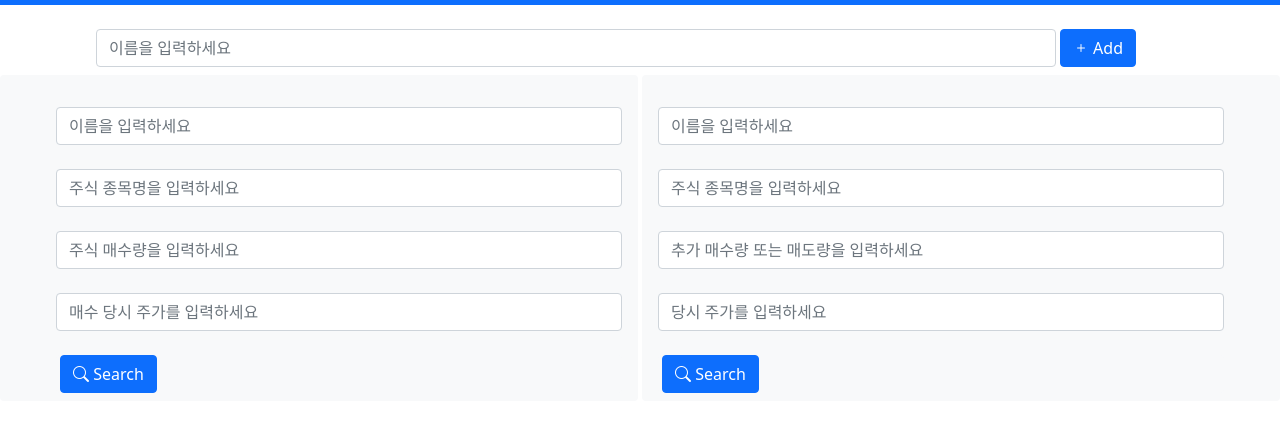
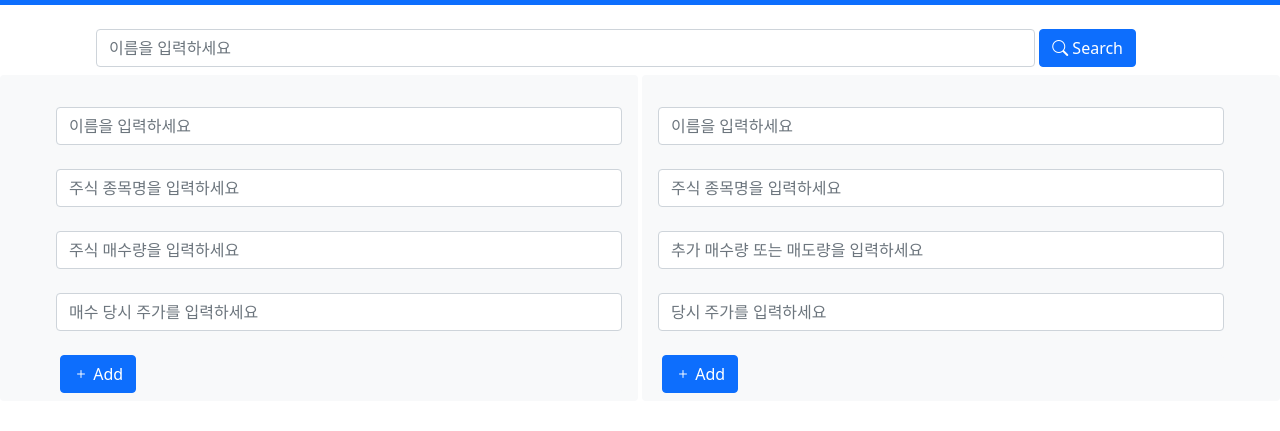
Before and after one commit to be9904/OSS_Collab, a plain HTML site: page index.html in a window 1280 px wide. Shown: the part 45-476 px from the top of the page. Drawn offline with nearby package versions, Linux system fonts and the light colour scheme.

Commit message:
changes made icon

```diff
--- a/index.html
+++ b/index.html
@@ -44,106 +44,9 @@
                 id="add"
                 class="btn btn-primary ms-1 me-5 text-nowrap"
             >
-                <i class="bi bi-plus"></i> Add
+                <i class="bi bi-search"></i> Search
             </button>
         </div>
-
-<!--       <div class="d-flex mx-5 mt-2">
-            <div class="flex-grow-1 bg-light rounded-2 p-2 me-1 w-50">
-                <input
-                    type="text"
-                    class="form-control"
-                    id="name"
-                    placeholder="이름을 입력하세요"
-                />
-            </div>
-            <div class="flex-grow-1 bg-light rounded-2 p-2 w-50">
-                <input
-                    type="text"
-                    class="form-control"
-                    id="name"
-                    placeholder="이름을 입력하세요"
-                />
-            </div>
-        </div>
-
-        <div class="d-flex mx-5 mt-2">
-            <div class="flex-grow-1 bg-light rounded-2 p-2 me-1 w-50">
-                <input
-                    type="text"
-                    class="form-control"
-                    id="stock-name"
-                    placeholder="주식 종목명을 입력하세요"
-                />
-            </div>
-            <div class="flex-grow-1 bg-light rounded-2 p-2 w-50">
-                <input
-                    type="text"
-                    class="form-control"
-                    id="stock-name"
-                    placeholder="주식 종목명을 입력하세요"
-                />
-            </div>
-        </div>
-
-        <div class="d-flex mx-5 mt-2">
-            <div class="flex-grow-1 bg-light rounded-2 p-2 me-1 w-50">
-                <input
-                    type="text"
-                    class="form-control"
-                    id="stock-number"
-                    placeholder="주식 매수량을 입력하세요"
-                />
-            </div>
-            <div class="flex-grow-1 bg-light rounded-2 p-2 w-50">
-                <input
-                    type="text"
-                    class="form-control"
-                    id="stock-number-add"
-                    placeholder="추가 매수량 또는 매도량을 입력하세요"
-                />
-            </div>
-        </div>
-
-        <div class="d-flex mx-5 mt-2">
-            <div class="flex-grow-1 bg-light rounded-2 p-2 me-1 w-50">
-                <input
-                    type="text"
-                    class="form-control"
-                    id="stock-price"
-                    placeholder="매수 당시 주가를 입력하세요"
-                />
-            </div>
-            <div class="flex-grow-1 bg-light rounded-2 p-2 w-50">
-                <input
-                    type="text"
-                    class="form-control"
-                    id="stock-price"
-                    placeholder="당시 주가를 입력하세요"
-                />
-            </div>
-        </div>
-
-        <div class="d-flex mx-5 mt-1">
-            <div class="flex-grow-1 bg-light rounded-2 p-2 me-1 w-50">
-                <button
-                    type="button"
-                    id="add"
-                    class="btn btn-primary ms-1 me-5 text-nowrap"
-                >
-                    <i class="bi bi-search"></i> Search
-                </button>
-            </div>
-            <div class="flex-grow-1 bg-light rounded-2 p-2 w-50">
-                <button
-                    type="button"
-                    id="add"
-                    class="btn btn-primary ms-1 me-5 text-nowrap"
-                >
-                    <i class="bi bi-search"></i> Search
-                </button>
-            </div>
-        </div> -->
 
         <div class="d-flex">
             <div class="flex-grow-1 bg-light rounded-2 p-2 me-1 w-50">
@@ -190,7 +93,7 @@
                         id="add"
                         class="btn btn-primary ms-1 me-5 text-nowrap"
                     >
-                        <i class="bi bi-search"></i> Search
+                        <i class="bi bi-plus"></i> Add
                     </button>
                 </div>
               </div>
@@ -239,7 +142,7 @@
                         id="add"
                         class="btn btn-primary ms-1 me-5 text-nowrap"
                     >
-                        <i class="bi bi-search"></i> Search
+                        <i class="bi bi-plus"></i> Add
                     </button>
                 </div>
               </div>
@@ -247,7 +150,9 @@
           </div>
         </div>
 
-        <div class="container mt-4" id="info"></div>
+        <div class="container mt-4" id="info">
+
+        </div>
         <script
             src="https://cdn.jsdelivr.net/npm/bootstrap@5.0.0-beta3/dist/js/bootstrap.bundle.min.js"
             integrity="sha384-JEW9xMcG8R+pH31jmWH6WWP0WintQrMb4s7ZOdauHnUtxwoG2vI5DkLtS3qm9Ekf"
```
